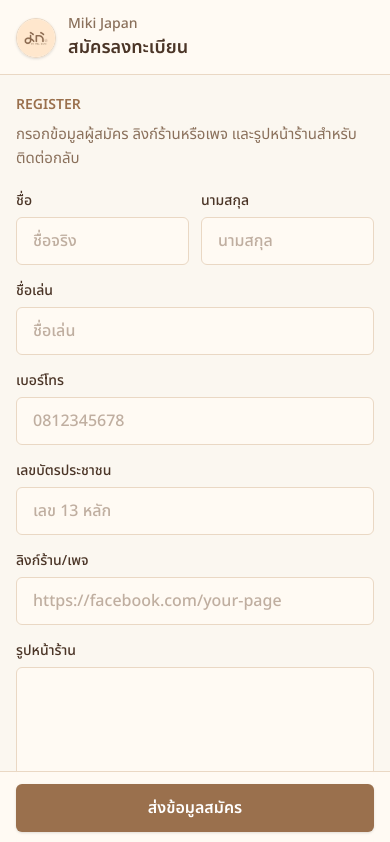
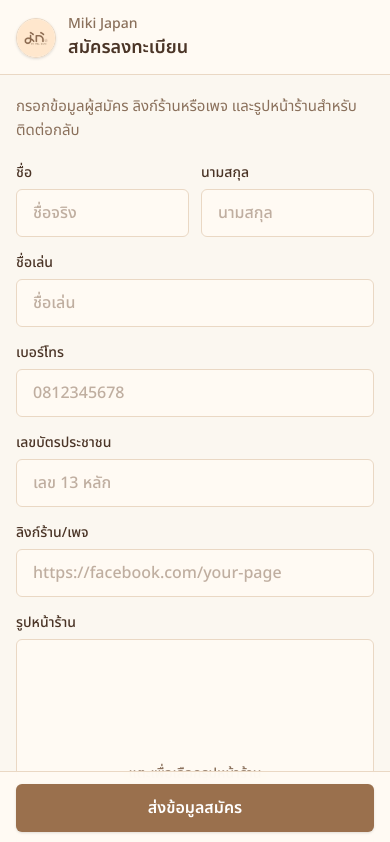
Before and after one commit to fulltank-garage/MikiJapan-Register, a React (Vite) app: page / in a window 390 px wide. Shown: the top 842 px of the page. Built offline with nearby package versions, Linux system fonts and the light colour scheme; no server answers.

Commit message:
Remove register eyebrow text
Remove the standalone Register label above the form description to simplify the mobile registration header.

Verified lint and production build after the UI copy change.

```diff
--- a/src/App.tsx
+++ b/src/App.tsx
@@ -215,10 +215,7 @@ function App() {
 
         <section className="flex-1 px-4 py-5">
           <div className="mb-5">
-            <p className="text-sm font-semibold uppercase text-[var(--color-primary)]">
-              Register
-            </p>
-            <p className="mt-2 text-[15px] leading-6 text-[var(--color-muted)]">
+            <p className="text-[15px] leading-6 text-[var(--color-muted)]">
               กรอกข้อมูลผู้สมัคร ลิงก์ร้านหรือเพจ และรูปหน้าร้านสำหรับติดต่อกลับ
             </p>
           </div>
```
